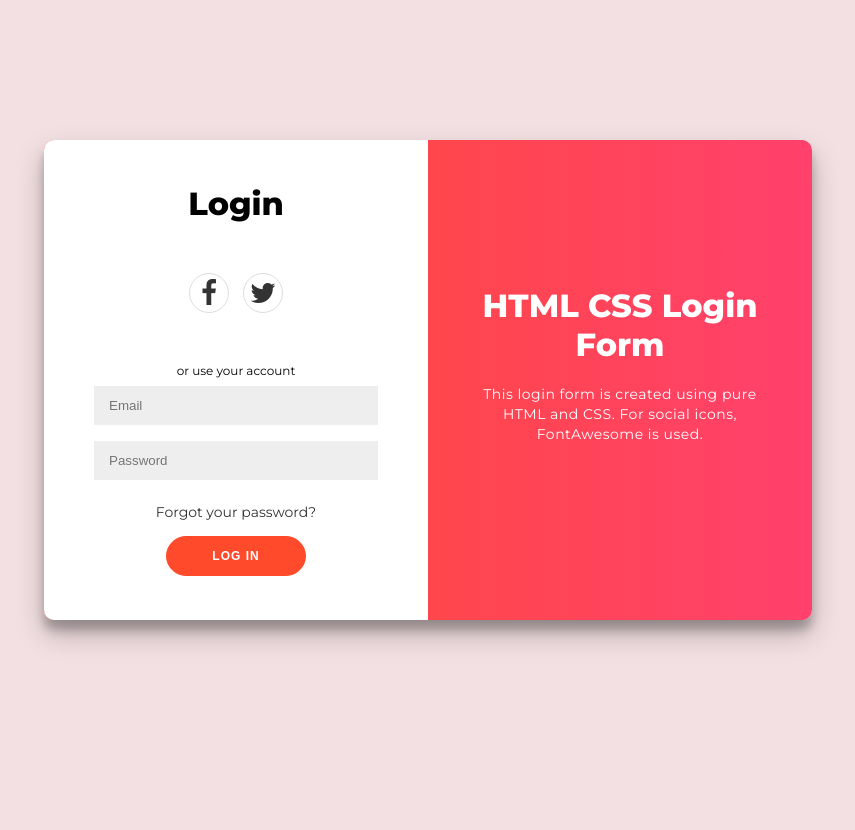
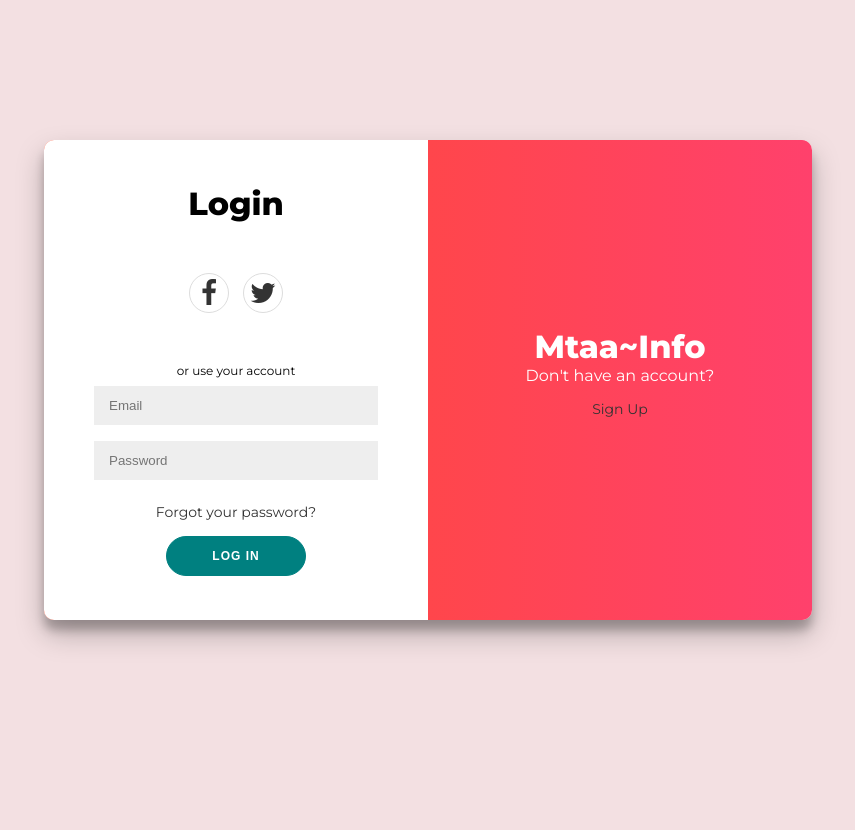
Before and after one commit to QIBET/MtaaInfo, a Django app: template mtaa/templates/registration/login.html in a window 1280 px wide. Shown: the whole page, without its empty margins (212-1067 px from the left). Run offline with Django 3.2, Linux system fonts and the light colour scheme; the template is opened without the code that fills it, so the values that code supplies are empty; some libraries are stand-ins or nearby versions.

```diff
--- a/mtaa/templates/base.html
+++ b/mtaa/templates/base.html
@@ -20,7 +20,7 @@
 
   {% block styles %}
     {% bootstrap_css %}
-    <link rel="stylesheet" href="{% static 'css/netflix.css'%}">
+    <link rel="stylesheet" href="{% static 'css/styles.css'%}">
 
   {% endblock %}
 
--- a/mtaa/templates/registration/login.html
+++ b/mtaa/templates/registration/login.html
@@ -1,14 +1,17 @@
+{% load static %}
+
 <!DOCTYPE html>
 <html>
 <head>
-	<link rel="stylesheet" href="login.css">
+	<link rel="stylesheet" href="{% static 'css/login.css'%}">
 	<link rel="stylesheet" href="https://cdnjs.cloudflare.com/ajax/libs/font-awesome/4.7.0/css/font-awesome.min.css">
-	<title>Login Form Using HTML And CSS Only</title>
+	<title>Info Login Form</title>
 </head>
 <body>
 	<div class="container" id="container">
 		<div class="form-container log-in-container">
-			<form action="#">
+			<form method="POST" action="#">
+                {% csrf_token %}
 				<h1>Login</h1>
 				<div class="social-container">
 					<a href="#" class="social"><i class="fa fa-facebook fa-2x"></i></a>
@@ -24,8 +27,8 @@
 		<div class="overlay-container">
 			<div class="overlay">
 				<div class="overlay-panel overlay-right">
-					<h1>HTML CSS Login Form</h1>
-					<p>This login form is created using pure HTML and CSS. For social icons, FontAwesome is used.</p>
+                    <h1>Mtaa~Info</h1>
+					Don't have an account? <a href="{% url 'register' %}" class="ml-2">Sign Up</a>
 				</div>
 			</div>
 		</div>
--- a/mtaa/urls.py
+++ b/mtaa/urls.py
@@ -3,5 +3,8 @@ from . import views
 
 
 urlpatterns=[
-    path('',views.index,name='index')
+    path('',views.index,name='index'),
+    path('register/', views.register, name="register"),
+	path('login/', views.loginUser, name="login"),
+    path('logout/',views.logoutUser,name="logout") ,
 ]
--- a/static/css/login.css
+++ b/static/css/login.css
@@ -41,8 +41,8 @@ a {
 
 button {
 	border-radius: 20px;
-	border: 1px solid #FF4B2B;
-	background-color: #FF4B2B;
+	border: 1px solid teal;
+	background-color: teal;
 	color: #FFFFFF;
 	font-size: 12px;
 	font-weight: bold;
@@ -105,7 +105,7 @@ input {
 
 
 .overlay {
-	background: #FF416C;
+	background: lightgreen;
 	background: -webkit-linear-gradient(to right, #FF4B2B, #FF416C);
 	background: linear-gradient(to right, #FF4B2B, #FF416C);
 	background-repeat: no-repeat;
```
Also changed, not shown: static/css/register.css (added).
